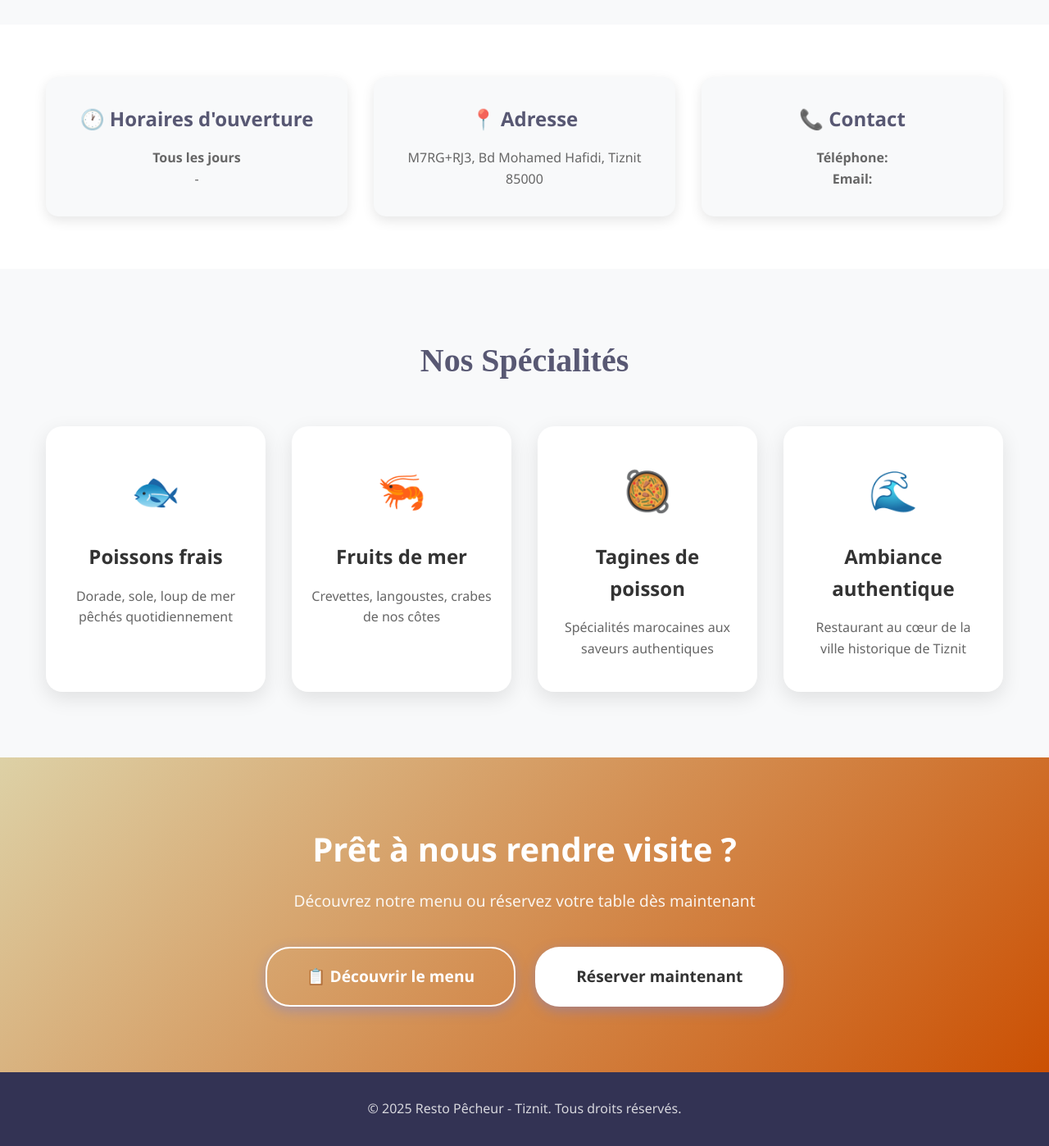
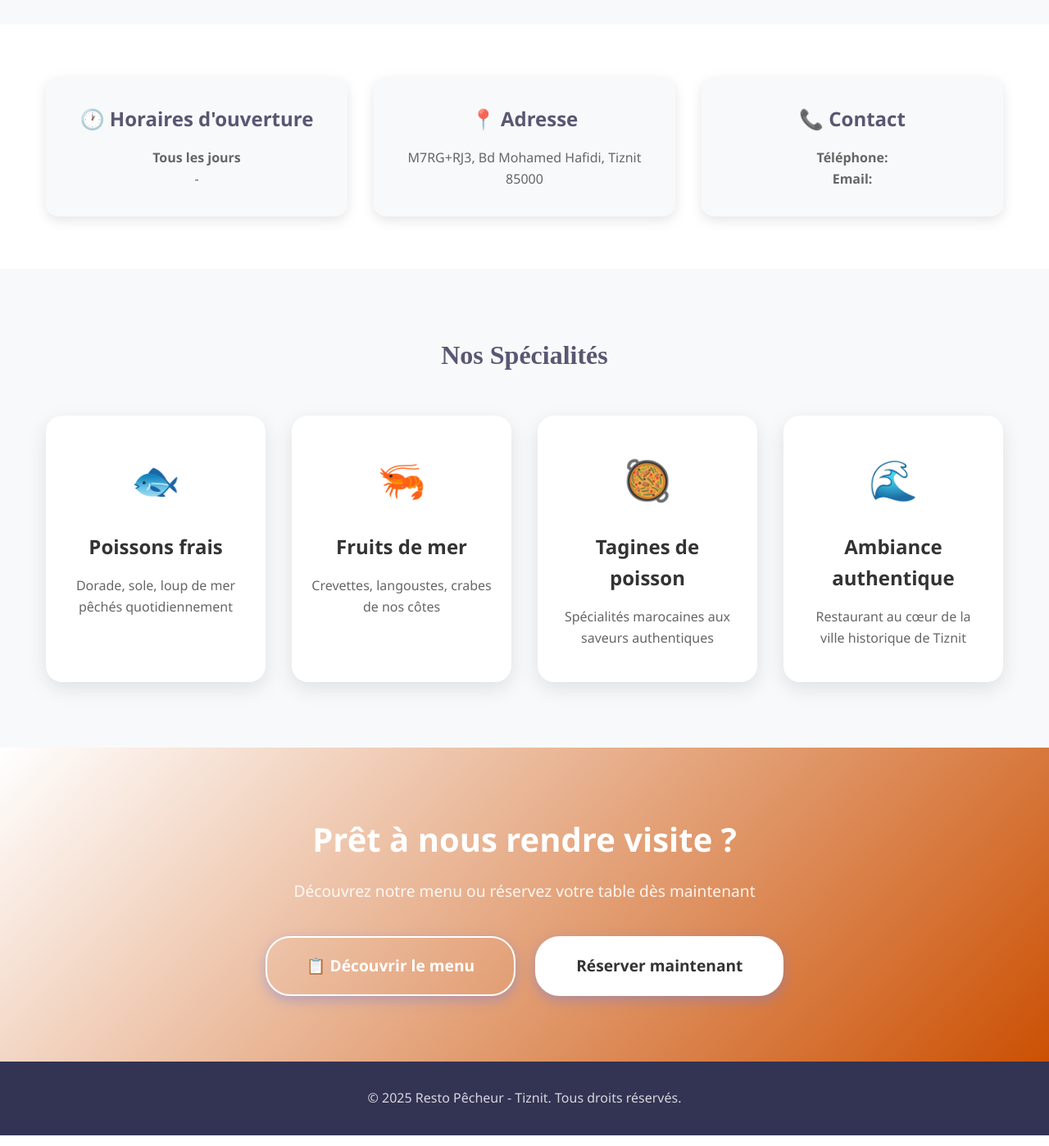
Before and after one commit to simanjali1/Resto_Pecheur, a React (Create React App) app in the folder frontend/: page / in a window 1280 px wide. Shown: the part 1230-2628 px from the top of the page at 82% size. Built offline with nearby package versions, Linux system fonts and the light colour scheme; no server answers.

Commit message:
update home page

```diff
--- a/frontend/src/pages/HomePage.css
+++ b/frontend/src/pages/HomePage.css
@@ -533,10 +533,10 @@ body {
 .specialties-section h2 {
   text-align: center;
   font-family: 'Pacifico', cursive;
-  font-size: 2.5rem;
+  font-size: 2rem;
   color: #333354d0;
   margin-bottom: 3rem;
-  font-weight: 700;
+  font-weight: 600;
 }
 
 .specialties-grid {
@@ -580,7 +580,7 @@ body {
 /* CTA Section */
 .cta-section {
   padding: 5rem 0;
-  background: linear-gradient(135deg, #ddd1a6 0%, #cb5003 100%);
+  background: linear-gradient(135deg, #ffffff 0%, #cb5003 100%);
   text-align: center;
   color: white;
 }
```
